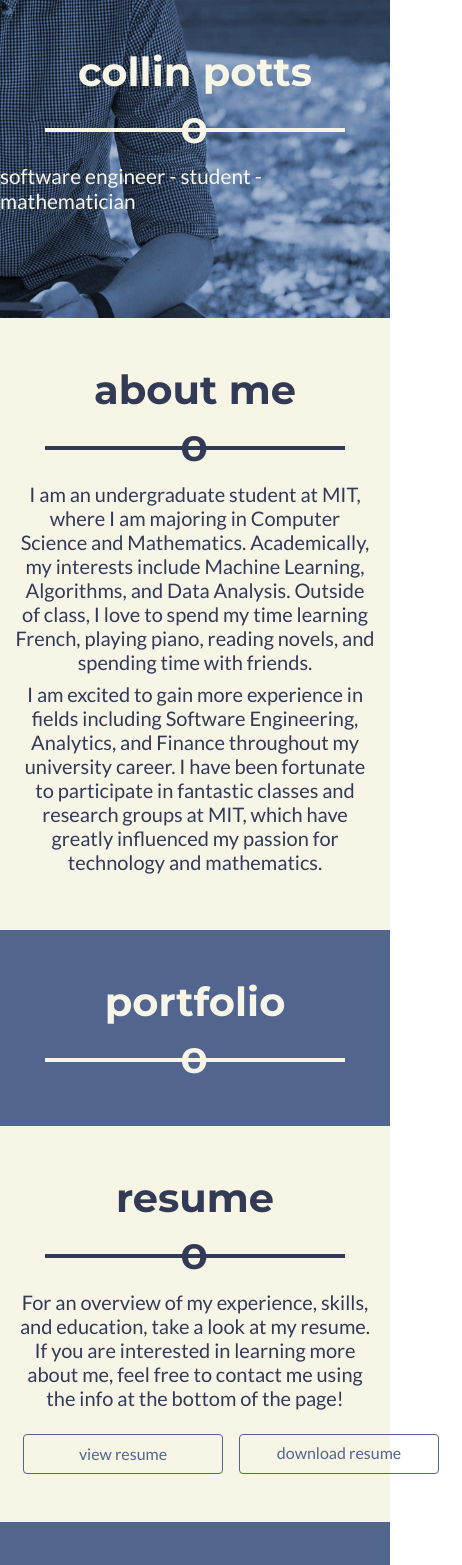
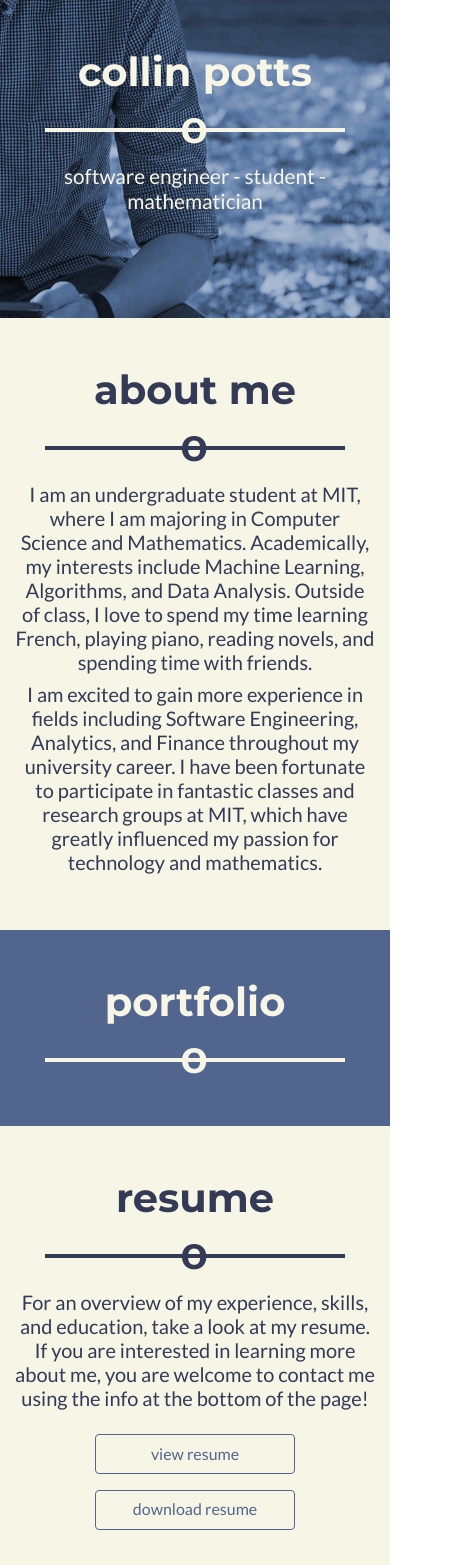
Before and after one commit to collinsgit/personal-website, a React (Create React App) app in the folder web/: page / in a window 390 px wide. Shown: the part 432-1997 px from the top of the page, 462 px wide, since content can reach past the window. Built offline with nearby package versions, Linux system fonts and the light colour scheme.

Commit message:
Updates for mobile viewing

```diff
--- a/web/src/components/Contact.js
+++ b/web/src/components/Contact.js
@@ -9,7 +9,7 @@ class Contact extends React.Component {
         <div className='mt-3 mx-auto' style={{maxWidth: '720px', paddingLeft: '15px', paddingRight: '15px'}}>
           <h5 align='center' className='dark-text'>
             If you're interested in learning more about me, my projects, or my interests, contact me. I prefer to
-            communicate over email, but feel free to call or write instead.
+            communicate over email, but feel free to call or message me on Facebook or LinkedIn!
           </h5>
           <table align='center' cellPadding='8px'>
             <tbody>
--- a/web/src/components/Resume.js
+++ b/web/src/components/Resume.js
@@ -24,14 +24,14 @@ class Resume extends React.Component {
         <div className='mt-3 mx-auto' style={{maxWidth: '720px', paddingLeft: '15px', paddingRight: '15px'}}>
           <h5 className='dark-text' align='center'>
             For an overview of my experience, skills, and education, take a look at my resume. If you are interested in
-            learning more about me, feel free to contact me using the info at the bottom of the page!
+            learning more about me, you are welcome to contact me using the info at the bottom of the page!
           </h5>
         </div>
-        <div className='mt-3 mx-auto' style={{display: 'flex', maxWidth: '720px', paddingLeft: '15px', paddingRight: '15px'}}>
-          <button className='btn btn-outline-primary mx-2' onClick={this.toggle} style={{height: '40px', width: '200px'}}>
+        <div className='mx-auto' style={{display: 'flex', flexWrap: 'wrap', justifyContent: 'space-evenly', maxWidth: '720px', paddingLeft: '15px', paddingRight: '15px'}}>
+          <button className='btn btn-outline-primary mt-3 mx-2' onClick={this.toggle} style={{height: '40px', width: '200px'}}>
             view resume
           </button>
-          <a className='btn btn-outline-primary mx-2' href='resume.pdf' download style={{height: '40px', width: '200px'}}>
+          <a className='btn btn-outline-primary mt-3 mx-2' href='resume.pdf' download style={{height: '40px', width: '200px'}}>
             download resume
           </a>
         </div>
--- a/web/src/components/Welcome.js
+++ b/web/src/components/Welcome.js
@@ -11,7 +11,7 @@ class Welcome extends React.Component {
             />
           <h1 className='mx-auto light-text header-text mb-3'>collin potts</h1>
           <hr className='light-divider' />
-          <h2 className='mx-auto light-text mt-3' style={{fontSize: '1.3rem', fontWeight: '300'}}>
+          <h2 align='center' className='mx-auto light-text mt-3' style={{fontSize: '1.3rem', fontWeight: '300'}}>
             software engineer - student - mathematician
           </h2>
         </div>
```
